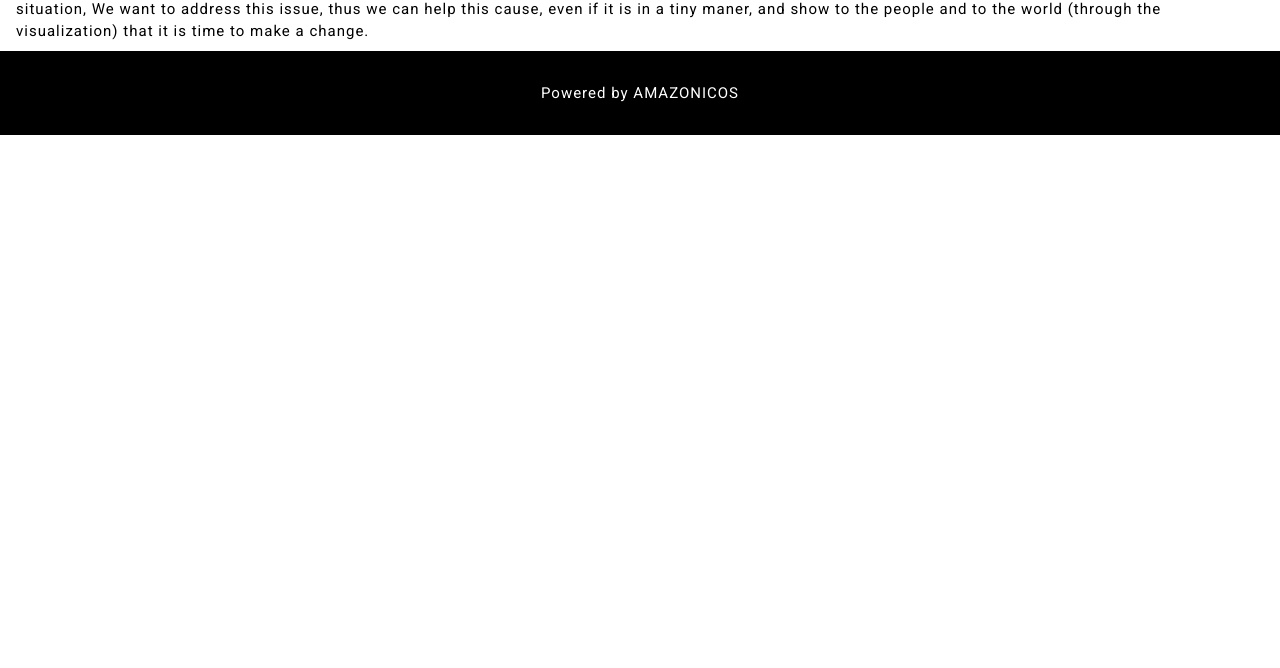
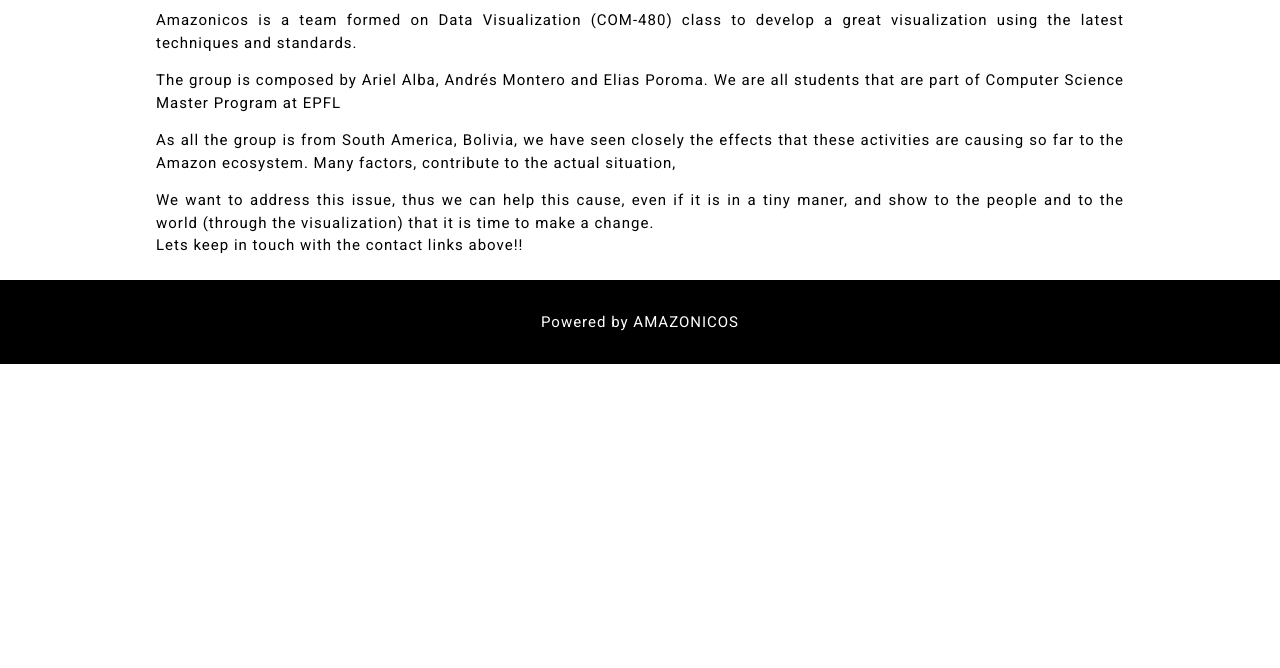
Before and after one commit to arielsei/DataVisFinalProject, a plain HTML site: page about.html in a window 1280 px wide. Shown: the part 132-800 px from the top of the page. Drawn offline with Linux system fonts and the light colour scheme.

Commit message:
New Pages

```diff
--- a/about.html
+++ b/about.html
@@ -33,17 +33,30 @@
 </div>
 
 <!-- Page content -->
-<div class="w3-content w3-padding" style="max-width:1564px; margin-top: 54px">
+<div class="w3-content w3-padding" style="max-width:1000px; margin-top: 54px; text-align: justify">
+    <h1>About Amazonicos</h1>
+
+    <p>
         Amazonicos is a team formed on Data Visualization (COM-480) class to develop a great visualization using
         the latest techniques and standards.
+    </p>
 
-    The group is composed by Ariel Alba, Andrés Montero and Elias Poroma. We are all students that are part of
-    Computer Science Master Program at EPFL
+    <p>
+        The group is composed by Ariel Alba, Andrés Montero and Elias Poroma.
+        We are all students that are part of Computer Science Master Program at EPFL
+    </p>
 
+    <p>
         As all the group is from South America, Bolivia, we have seen closely the effects that these activities are causing
         so far to the Amazon ecosystem. Many factors, contribute to the actual situation,
+    </p>
+
+    <p>
         We want to address this issue, thus we can help this cause, even if it is in a tiny maner, and show to the people
         and to the world (through the visualization) that it is time to make a change.
+        <br/>
+        Lets keep in touch with the contact links above!!
+    </p>
 </div>
 
 <!-- Footer -->
```
Lines whose indentation alone changed are shown as unchanged.
